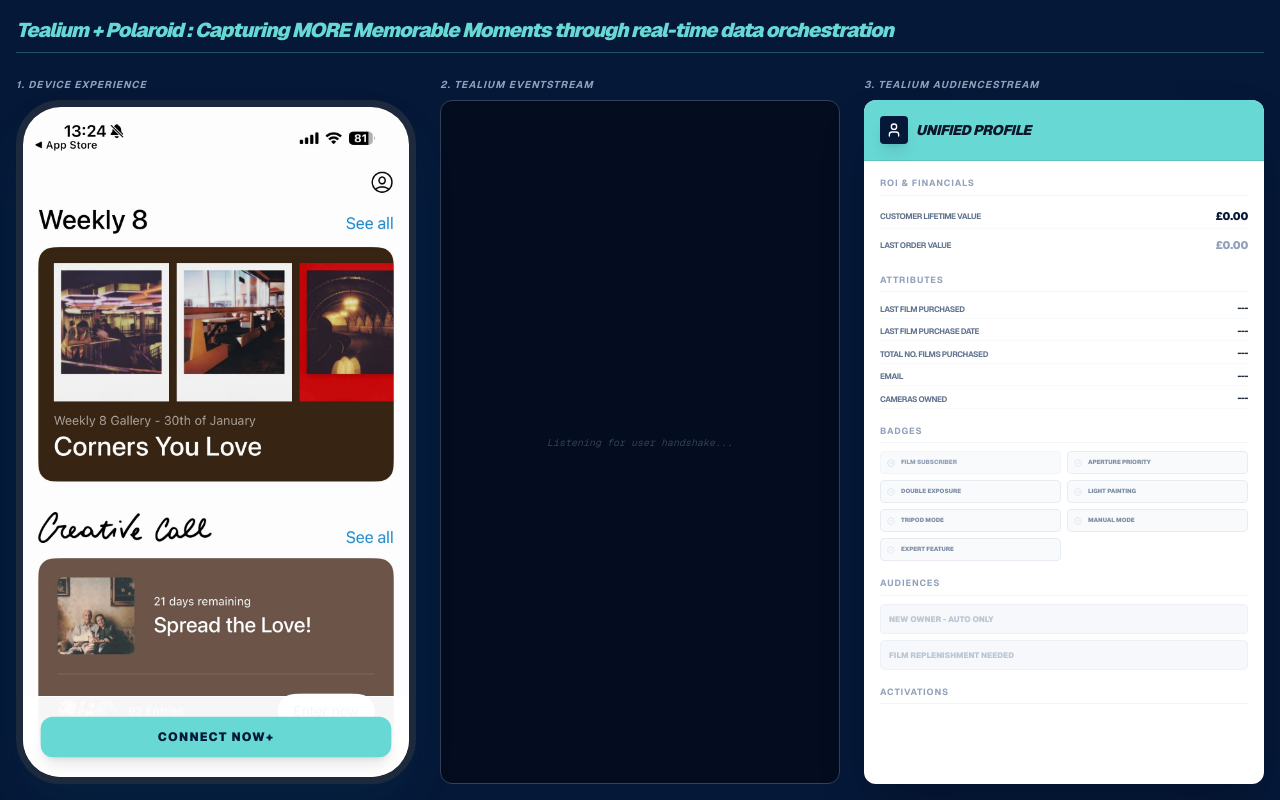
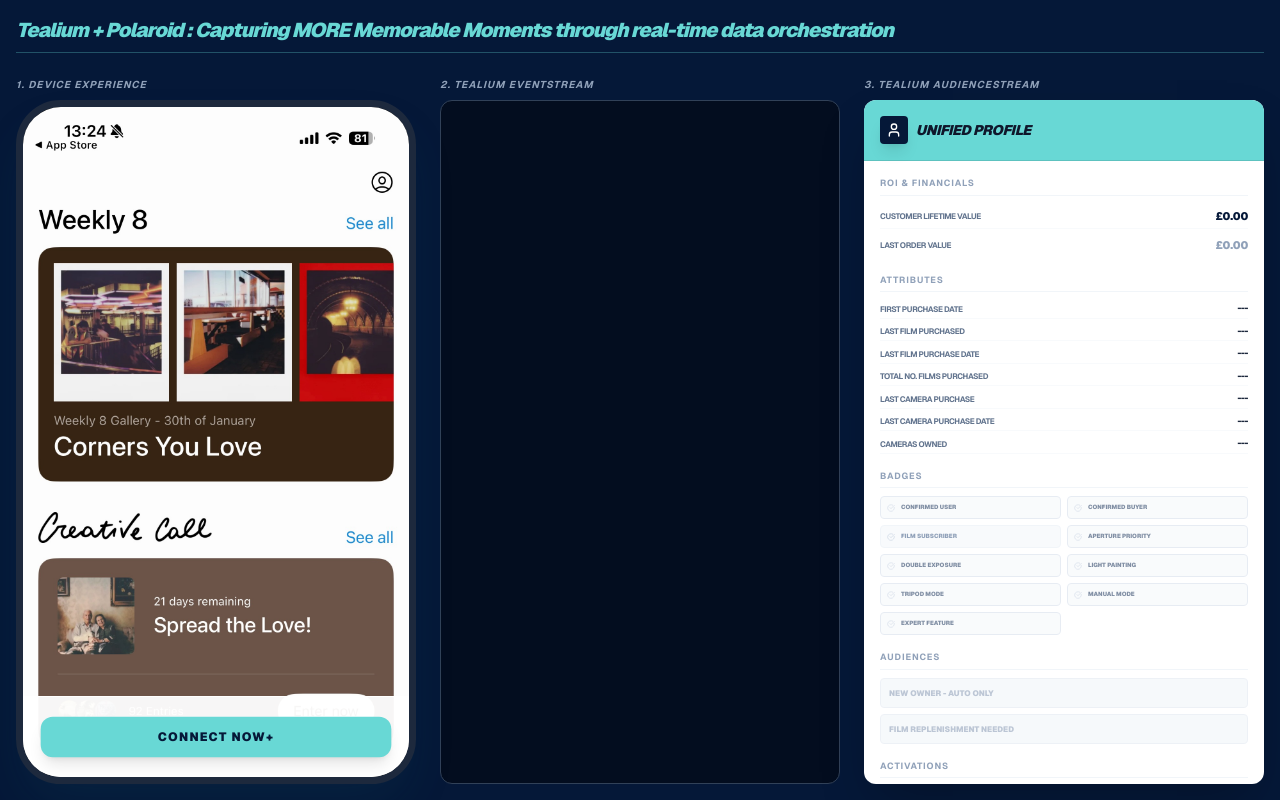
Before and after one commit to steveo2023/polaroid-tealium-demo, a Next.js app: page / in a window 1280 px wide. Built offline with nearby package versions, Linux system fonts and the light colour scheme.

Commit message:
Production Build: Final ROI values, dynamic dates, and Dropbox video link

```diff
--- a/src/app/page.tsx
+++ b/src/app/page.tsx
@@ -1,7 +1,7 @@
 "use client";
 import React, { useState, useEffect, useRef } from 'react';
 import { motion, AnimatePresence } from 'framer-motion';
-import { Bluetooth, User, CheckCircle, Sparkles, Send, Zap, X, Trophy, ShoppingCart } from 'lucide-react';
+import { User, CheckCircle, Send, Zap, Trophy, ShoppingCart } from 'lucide-react';
 
 export default function PolaroidUltimateROIPitch() {
   const [step, setStep] = useState(0);
@@ -17,18 +17,28 @@
   const [lastOrderValue, setLastOrderValue] = useState(0);
   const [orderComplete, setOrderComplete] = useState(false);
 
-  // States for dynamic ROI attributes
   const [totalFilms, setTotalFilms] = useState(6);
-  const [lastPurchaseDate, setLastPurchaseDate] = useState("");
+  const [lastFilmDate, setLastFilmDate] = useState("");
+  const [lastCameraDate, setLastCameraDate] = useState("");
+  const [firstPurchaseDate, setFirstPurchaseDate] = useState("");
 
   const videoRef = useRef<HTMLVideoElement>(null);
   const eventEndRef = useRef<HTMLDivElement>(null);
 
-  // Calculate 160 days ago
   useEffect(() => {
-    const date = new Date();
-    date.setDate(date.getDate() - 160);
-    setLastPurchaseDate(date.toLocaleDateString('en-GB'));
+    const now = new Date();
+
+    const filmDate = new Date();
+    filmDate.setDate(now.getDate() - 160);
+    setLastFilmDate(filmDate.toLocaleDateString('en-GB'));
+
+    const cameraDate = new Date();
+    cameraDate.setDate(now.getDate() - 45);
+    setLastCameraDate(cameraDate.toLocaleDateString('en-GB'));
+
+    const firstDate = new Date();
+    firstDate.setDate(now.getDate() - 400);
+    setFirstPurchaseDate(firstDate.toLocaleDateString('en-GB'));
   }, []);
 
   const addEvent = (payload: any) => {
@@ -81,7 +91,7 @@
     setLastOrderValue(47.99);
     setClv(528.91);
     setTotalFilms(7);
-    setLastPurchaseDate(new Date().toLocaleDateString('en-GB'));
+    setLastFilmDate(new Date().toLocaleDateString('en-GB'));
     addEvent({ tealium_event: "purchase", amount: 47.99, currency: "GBP", item: "i-Type Film Bundle" });
   };
 
@@ -128,12 +138,7 @@
 
             <div className="absolute bottom-0 left-0 right-0 bg-white/95 p-5 border-t z-10">
               {step === 0 ? (
-                <motion.button
-                  onClick={triggerConnect}
-                  animate={{ scale: [1, 1.04, 1] }}
-                  transition={{ repeat: Infinity, duration: 2 }}
-                  className="w-full py-3 bg-[#68D8D5] text-[#051838] rounded-xl font-black uppercase text-xs tracking-widest shadow-lg"
-                >
+                <motion.button onClick={triggerConnect} animate={{ scale: [1, 1.04, 1] }} transition={{ repeat: Infinity, duration: 2 }} className="w-full py-3 bg-[#68D8D5] text-[#051838] rounded-xl font-black uppercase text-xs tracking-widest shadow-lg">
                   Connect Now+
                 </motion.button>
               ) : (
@@ -151,18 +156,10 @@
                    <button onClick={handleAcceptTutorial} className="w-full py-2.5 bg-[#68D8D5] text-[#051838] text-[11px] font-black rounded-lg uppercase shadow-lg">Watch Tutorial</button>
                 </motion.div>
               )}
-              {showApertureNudge && (
-                <motion.div initial={{ y: 50 }} animate={{ y: -110 }} className="absolute bottom-16 left-4 right-4 bg-[#051838] text-white p-6 rounded-2xl border-t-4 border-[#68D8D5] z-50 shadow-2xl">
-                   <p className="font-bold text-sm italic uppercase tracking-tighter text-[#68D8D5] text-left">Evening Capture Detected</p>
-                   <p className="text-[11px] text-slate-200 mt-2 italic leading-relaxed text-left">Your film is nearly finished. Use Manual Mode aperture for better control.</p>
-                   <button onClick={handleActivateManual} className="w-full mt-4 py-3 bg-[#68D8D5] text-[#051838] text-[11px] font-black rounded-lg uppercase shadow-xl">Activate Manual Mode</button>
-                </motion.div>
-              )}
               {showFilmNudge && (
                 <motion.div initial={{ scale: 0.8, opacity: 0 }} animate={{ scale: 1, opacity: 1 }} className="absolute top-1/2 left-4 right-4 -translate-y-1/2 bg-white text-black p-6 rounded-2xl shadow-[0_0_50px_rgba(0,0,0,0.5)] z-[60] border-2 border-black">
                    <Trophy className="mx-auto mb-2 text-[#68D8D5]" size={32} />
                    <p className="font-black text-sm uppercase italic text-center">Creative Flow Active</p>
-                   <p className="text-[11px] text-slate-600 mt-2 mb-4 font-medium leading-snug text-center">Keep the creative juices flowing. You're down to your last shot.</p>
                    <button onClick={handleOrderFilm} className="w-full py-3 bg-[#68D8D5] text-[#051838] text-[11px] font-black rounded-lg uppercase flex items-center justify-center gap-2 shadow-xl">
                      <ShoppingCart size={14} /> Order New Film Now
                    </button>
@@ -172,7 +169,6 @@
                 <motion.div initial={{ opacity: 0 }} animate={{ opacity: 1 }} className="absolute inset-0 z-[70] bg-[#68D8D5] flex flex-col items-center justify-center p-8 text-[#051838]">
                   <CheckCircle size={80} className="mb-4" />
                   <p className="text-2xl font-black uppercase italic tracking-tighter text-center">Order Success</p>
-                  <p className="text-xs font-bold mt-2 text-center">Film Bundle Sent to demotealium@gmail.com</p>
                 </motion.div>
               )}
             </AnimatePresence>
@@ -183,10 +179,9 @@
         <div className="flex flex-col h-full min-h-0">
           <h2 className="text-[10px] font-bold uppercase tracking-widest text-slate-400 mb-2 italic tracking-tighter text-left">2. Tealium EventStream</h2>
           <div className="flex-1 bg-[#030d1f] rounded-xl border border-slate-700 p-4 font-mono text-[10px] overflow-y-auto scrollbar-thin text-left">
-            {events.length === 0 && <div className="h-full flex items-center justify-center text-slate-700 italic">Listening for user handshake...</div>}
             {events.map((ev, i) => (
               <motion.div initial={{ opacity: 0, x: -10 }} animate={{ opacity: 1, x: 0 }} key={i} className={`mb-4 p-3 rounded border transition-colors duration-500 ${i === events.length - 1 ? 'border-[#68D8D5] bg-blue-500/10' : 'border-slate-800 opacity-30'}`}>
-                <p className={`${i === events.length - 1 ? 'text-[#68D8D5]' : 'text-slate-500'} font-bold mb-1 uppercase tracking-tighter`}>[{ev.timestamp}] Event Streamed</p>
+                <p className={`${i === events.length - 1 ? 'text-[#68D8D5]' : 'text-slate-500'} font-bold mb-1 uppercase tracking-tighter text-left`}>[{ev.timestamp}] Event Streamed</p>
                 <pre className="text-slate-300 whitespace-pre-wrap leading-tight text-left">{JSON.stringify(ev, null, 2)}</pre>
               </motion.div>
             ))}
@@ -198,7 +193,7 @@
         <div className="flex flex-col h-full min-h-0 text-left">
           <h2 className="text-[10px] font-bold uppercase tracking-widest text-slate-400 mb-2 italic tracking-tighter text-left">3. Tealium AudienceStream</h2>
           <div className="flex-1 bg-white rounded-xl text-slate-900 flex flex-col shadow-2xl overflow-hidden">
-            <div className="bg-[#68D8D5] p-4 flex justify-between items-center border-b border-black/10 shrink-0">
+            <div className="bg-[#68D8D5] p-4 flex justify-between items-center border-b border-black/10 shrink-0 text-left">
                <div className="flex items-center gap-2">
                  <div className="bg-[#051838] p-1.5 rounded text-white shadow-lg"><User size={16}/></div>
                  <h3 className="font-black uppercase tracking-tight italic text-sm">Unified Profile</h3>
@@ -206,7 +201,7 @@
                {step >= 3 && <div className="text-[8px] font-black px-2 py-1 bg-[#051838] text-white rounded">ID: u_123456</div>}
             </div>
 
-            <div className="p-4 space-y-4 text-[10px] overflow-y-auto scrollbar-thin">
+            <div className="p-4 space-y-4 text-[10px] overflow-y-auto scrollbar-thin text-left">
               <section>
                 <p className="text-[9px] text-slate-400 font-bold uppercase tracking-widest mb-2 border-b border-slate-100 pb-1 text-left">ROI & Financials</p>
                 <div className="space-y-1">
@@ -227,18 +222,22 @@
 
               <section>
                 <p className="text-[9px] text-slate-400 font-bold uppercase tracking-widest mb-2 border-b border-slate-100 pb-1 text-left">Attributes</p>
-                <div className="space-y-1">
+                <div className="space-y-1 text-left">
+                  <Attribute label="First Purchase Date" value={step >= 3 ? firstPurchaseDate : "---"} />
                   <Attribute label="Last Film Purchased" value={step >= 3 ? "Colour I-Type" : "---"} />
-                  <Attribute label="Last Film Purchase Date" value={step >= 3 ? lastPurchaseDate : "---"} />
+                  <Attribute label="Last Film Purchase Date" value={step >= 3 ? lastFilmDate : "---"} />
                   <Attribute label="Total No. Films Purchased" value={step >= 3 ? totalFilms.toString() : "---"} />
-                  <Attribute label="Email" value={step >= 3 ? "demotealium@gmail.com" : "---"} />
+                  <Attribute label="Last Camera Purchase" value={step >= 3 ? "Polaroid Now+" : "---"} />
+                  <Attribute label="Last Camera Purchase Date" value={step >= 3 ? lastCameraDate : "---"} />
                   <Attribute label="Cameras Owned" value={step >= 3 ? "Flip, Now+" : "---"} />
                 </div>
               </section>
 
               <section>
                 <p className="text-[9px] text-slate-400 font-bold uppercase tracking-widest mb-2 border-b border-slate-100 pb-1 text-left">Badges</p>
-                <div className="grid grid-cols-2 gap-1.5 text-left">
+                <div className="grid grid-cols-2 gap-1.5 text-left text-left">
+                  <Badge label="Confirmed User" on={step >= 3} />
+                  <Badge label="Confirmed Buyer" on={step >= 3} />
                   <Badge label="Film Subscriber" on={false} customColor="text-slate-400 bg-slate-50 border-slate-100" />
                   <Badge label="Aperture Priority" on={videoTime >= 31} />
                   <Badge label="Double Exposure" on={videoTime >= 45} />
@@ -257,7 +256,7 @@
                 </div>
               </section>
 
-              <section className="pb-2">
+              <section className="pb-2 text-left text-left">
                 <p className="text-[9px] text-slate-400 font-bold uppercase tracking-widest mb-2 border-b border-slate-100 pb-1 text-left text-left">Activations</p>
                 <div className="space-y-1.5 text-left text-left">
                   {step >= 3 && <div className="p-2 bg-slate-900 text-white rounded font-bold text-[8px] flex items-center justify-between"><span className="flex items-center gap-2 text-left"><Send size={10} className="text-[#68D8D5]"/> Push: Manual Onboarding</span><CheckCircle size={10} className="text-green-500"/></div>}
@@ -275,7 +274,7 @@
 
 function Attribute({ label, value }: { label: string, value: string }) {
   return (
-    <div className="flex justify-between items-center py-0.5 border-b border-slate-50 text-left">
+    <div className="flex justify-between items-center py-0.5 border-b border-slate-50 text-left text-left">
       <span className="text-[8px] font-bold text-slate-500 uppercase tracking-tighter text-left">{label}</span>
       <span className="text-[9px] font-black tracking-tight text-right text-slate-800">{value}</span>
     </div>
```
